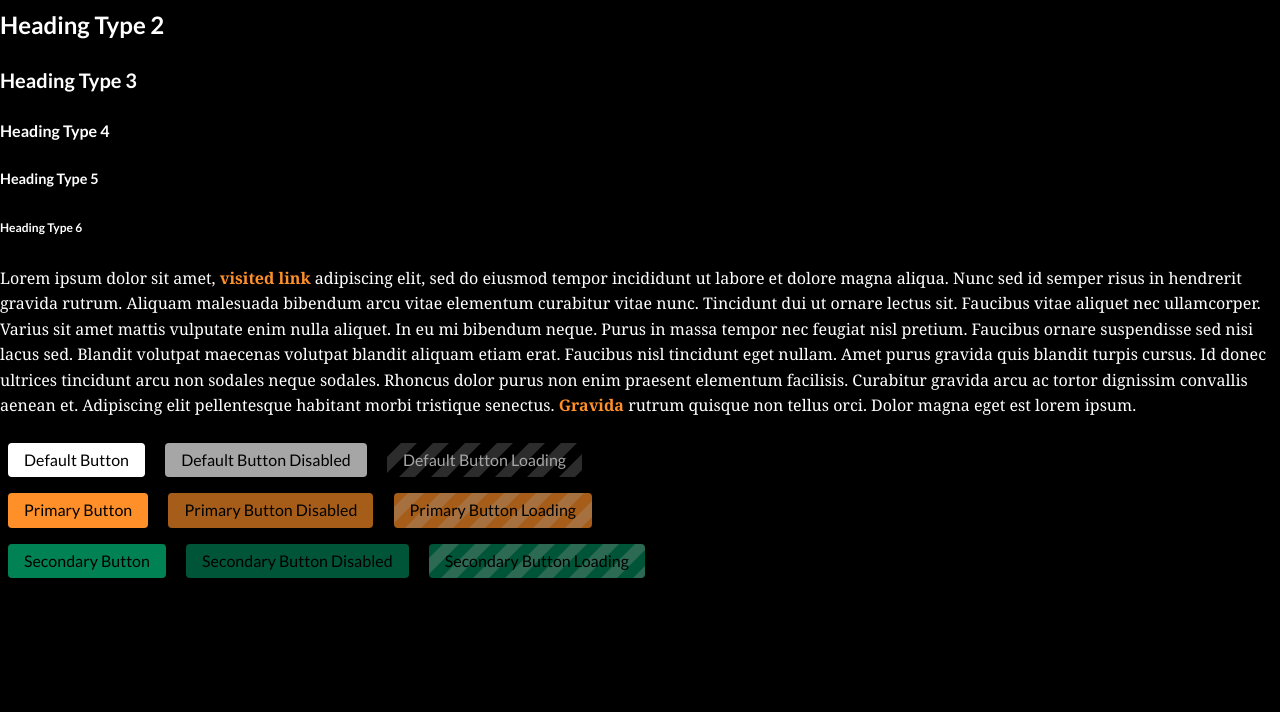
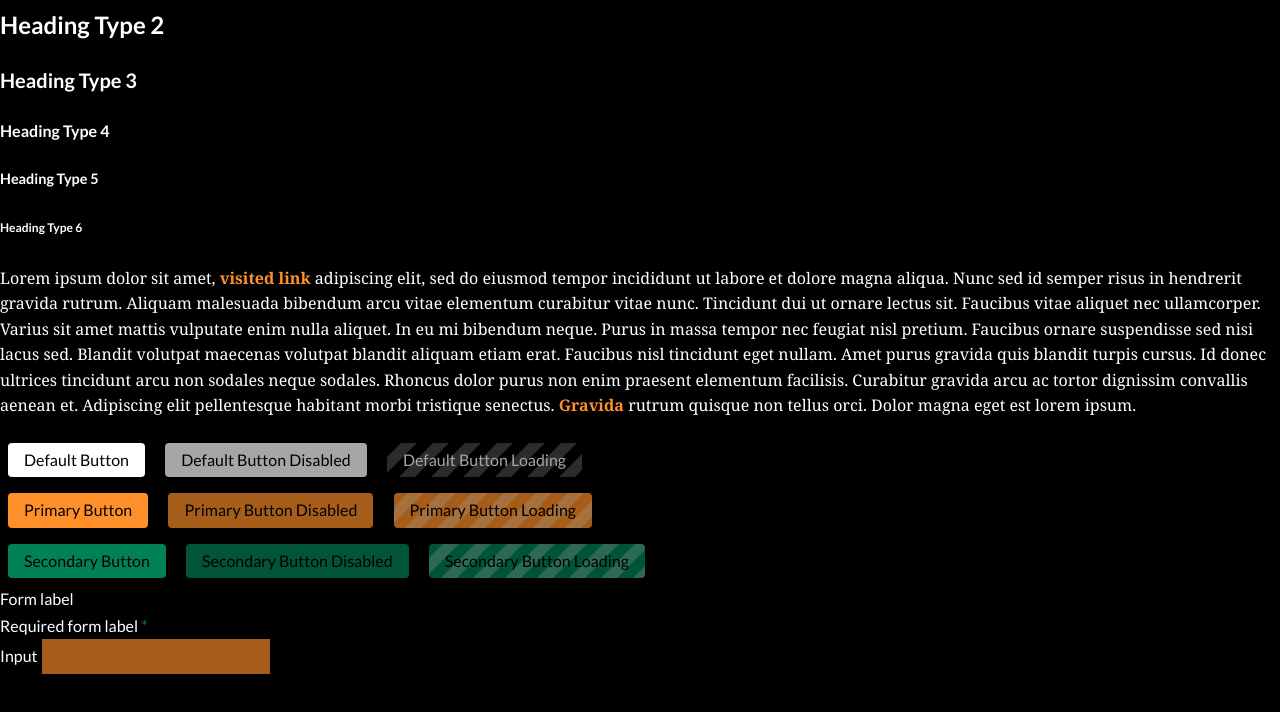
Before and after one commit to TheWarriorAcademy/styles, a website: page preview/index.html in a window 1280 px wide. Shown: the part 88-800 px from the top of the page. Drawn offline with nearby package versions, Linux system fonts and the light colour scheme; files that its build step writes are made by us from their sources.

Commit message:
Prepare base inputs and labels

```diff
--- a/preview/index.html
+++ b/preview/index.html
@@ -34,5 +34,18 @@
         <button type="button" class="twa-button-secondary" disabled>Secondary Button Disabled</button>
         <button type="button" class="twa-button-secondary twa-loading" disabled>Secondary Button Loading</button>
     </div>
+
+    <div>
+        <label>Form label</label>
+    </div>
+
+    <div>
+        <label class="twa-required-field">Required form label</label>
+    </div>
+
+    <div>
+        <label for="input">Input</label>
+        <input type="text" id="input" required/>
+    </div>
 </body>
 </html>
--- a/src/base/index.scss
+++ b/src/base/index.scss
@@ -3,3 +3,4 @@
 @import "anchor";
 @import "button";
 @import "headings";
+@import "input";
--- /dev/null
+++ b/src/base/input.scss
@@ -0,0 +1,25 @@
+@import "../abstract/colors";
+@import "../abstract/spacing";
+
+label {
+  font-size: 1rem;
+  font-family: var(--twa-font-secondary);
+
+  &.twa-required-field:after {
+    content: ' *';
+    display: inline;
+    @include twa-text-color('accent-secondary');
+  }
+}
+
+input {
+  @include twa-text-color('primary');
+  @include apply-padding('normal', 'x');
+  @include apply-padding('small', 'y');
+  background: rgba(var(--twa-color-accent-secondary_rgb), 0.65);
+  outline: none;
+}
+
+input:required {
+  background: rgba(var(--twa-color-accent-primary_rgb), 0.65);
+}
```
